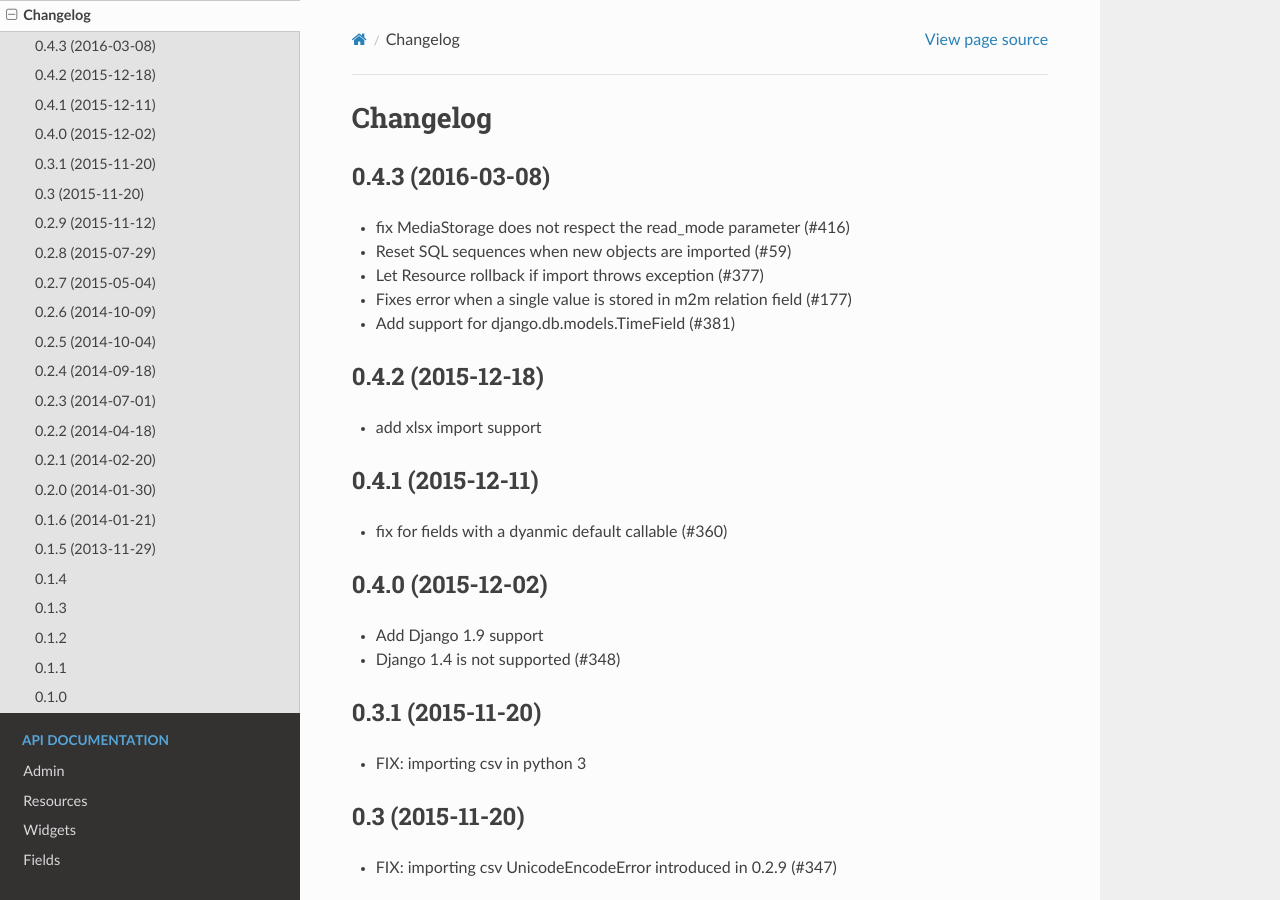
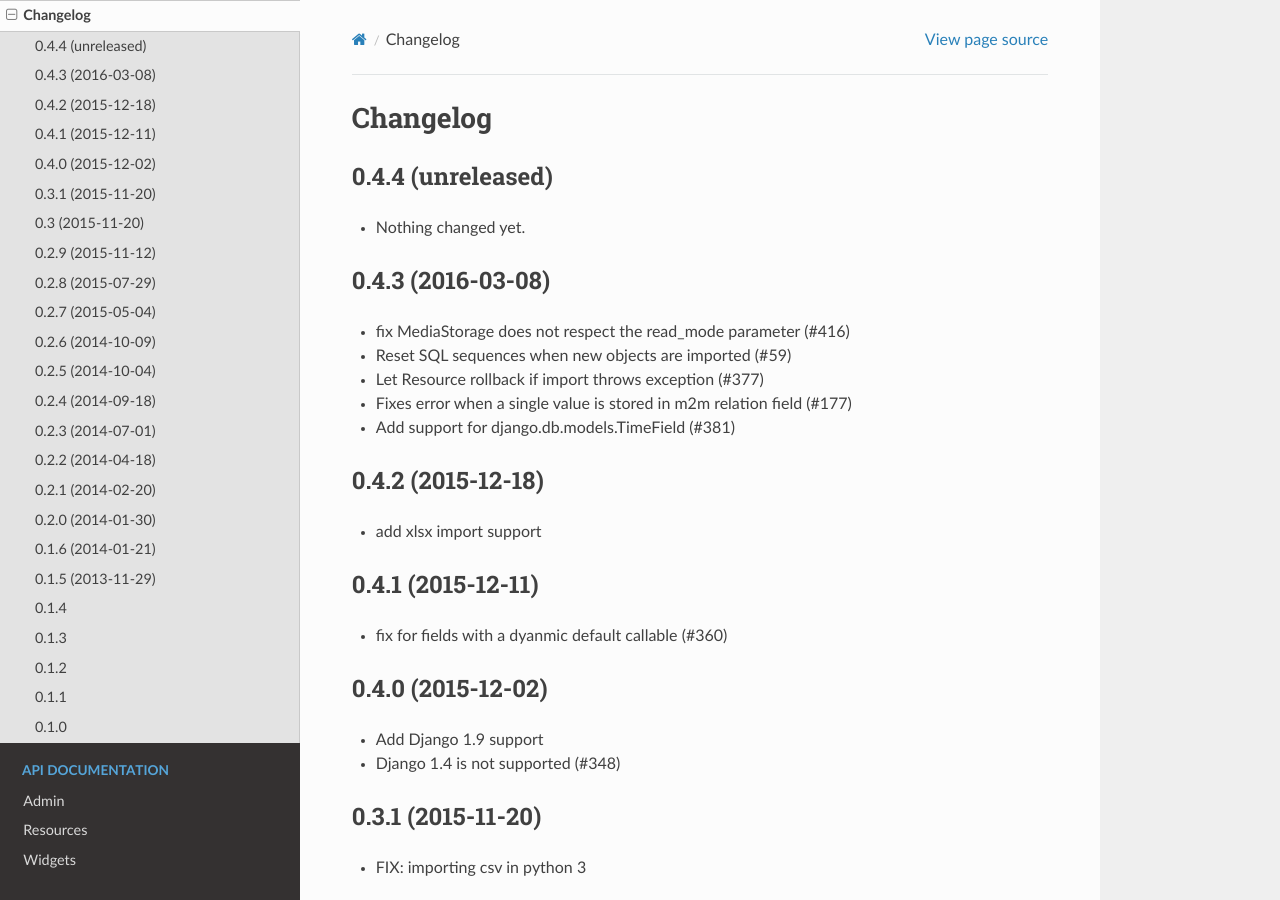
Before and after one commit to django-import-export/django-import-export, a Sphinx documentation site: the page built from docs/changelog.rst, in a window 1280 px wide and 900 px high. Built offline with Sphinx 7.4.7 and the Read the Docs theme 2.0.0, drawn with Linux system fonts in a browser that asks for light colours.

Commit message:
Back to development: 0.4.4

```diff
--- a/docs/changelog.rst
+++ b/docs/changelog.rst
@@ -1,5 +1,11 @@
 Changelog
 =========
+
+0.4.4 (unreleased)
+------------------
+
+- Nothing changed yet.
+
 
 0.4.3 (2016-03-08)
 ------------------
--- a/import_export/__init__.py
+++ b/import_export/__init__.py
@@ -1 +1 @@
-__version__ = '0.4.3'
+__version__ = '0.4.4.dev0'
```
